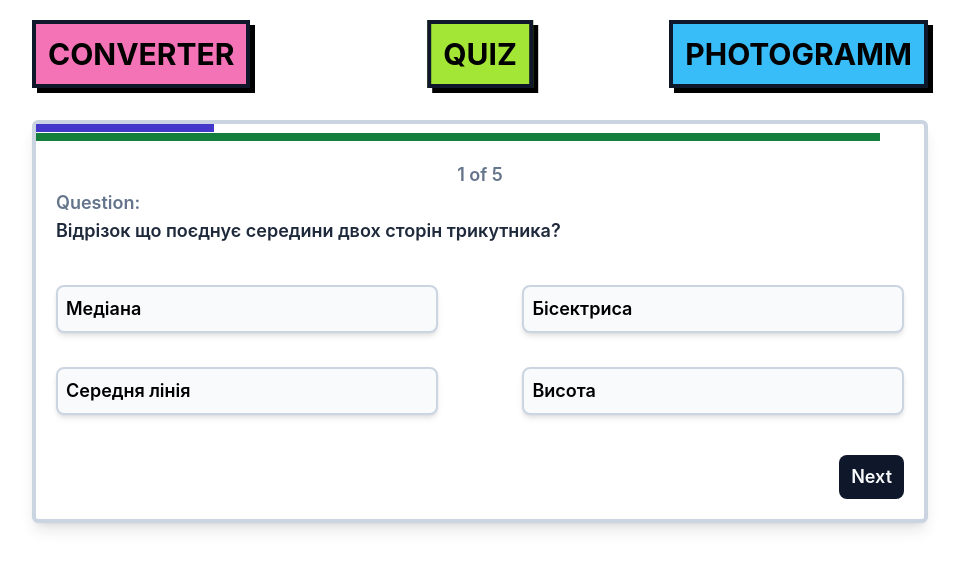
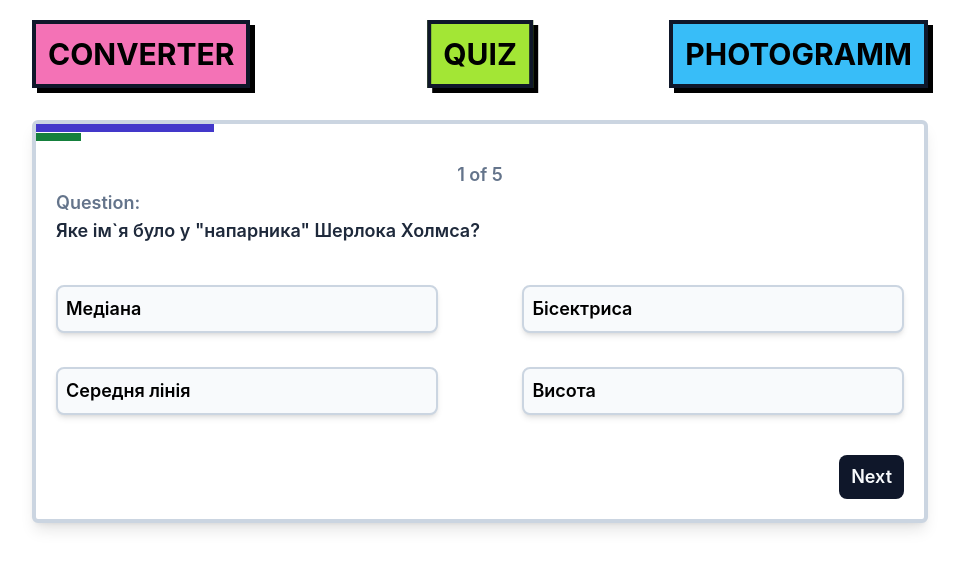
Before and after one commit to VelHRH/FrontCourse, a React (Create React App) app in the folder project3/: page /quiz in a window 1280 px wide. Shown: the top 568 px of the page, without its empty margins (160-1124 px from the left). Built offline with nearby package versions, Linux system fonts and the light colour scheme.

Commit message:
question switch done

```diff
--- a/project3/src/components/Task2/NextBtn.jsx
+++ b/project3/src/components/Task2/NextBtn.jsx
@@ -1,11 +1,9 @@
 import React from "react";
 
-export const NextBtn = ({ question, setQuestion }) => {
+export const NextBtn = ({ qSwitcher }) => {
  return (
   <button
-   onClick={() => {
-    question < 5 && setQuestion(question + 1);
-   }}
+   onClick={() => qSwitcher()}
    className="text-slate-50 bg-slate-900 self-end px-3 py-2 rounded-lg hover:bg-slate-800"
   >
    Next
--- a/project3/src/components/Task2/Progressbar.jsx
+++ b/project3/src/components/Task2/Progressbar.jsx
@@ -1,18 +1,20 @@
 import React, { useEffect, useState } from "react";
 
-export const Progressbar = ({ question, setQuestion }) => {
+export const Progressbar = ({ question, qSwitcher }) => {
  const [width, setWidth] = useState((100 / 5) * question);
- const [timer, setTimer] = useState(100);
+ const [timer, setTimer] = useState(10);
  useEffect(() => {
   setWidth(question * 20);
-  console.log(width);
+ }, [question]);
+ useEffect(() => {
+  setTimer(10);
  }, [question]);
  useEffect(() => {
   if (timer > 0) {
    setTimeout(() => setTimer(timer - 1), 1000);
   }
   if (timer === 0) {
-   setQuestion(question + 1);
+   qSwitcher();
   }
  }, [timer]);
  return (
--- a/project3/src/components/Task2/QuestionInfo.jsx
+++ b/project3/src/components/Task2/QuestionInfo.jsx
@@ -1,13 +1,12 @@
 import React from "react";
+import { QUESTIONS } from "./data";
 
-export const QuestionInfo = ({ number }) => {
+export const QuestionInfo = ({ question }) => {
  return (
   <>
-   <div className="text-slate-500 self-center">{number} of 5</div>
+   <div className="text-slate-500 self-center">{question} of 5</div>
    <div className="text-slate-500">Question:</div>
-   <div className="text-slate-800">
-    Відрізок що поєднує середини двох сторін трикутника?
-   </div>
+   <div className="text-slate-800">{QUESTIONS[question].text}</div>
   </>
  );
 };
--- /dev/null
+++ b/project3/src/components/Task2/Result.jsx
@@ -0,0 +1,5 @@
+import React from "react";
+
+export const Result = () => {
+ return <div>Result</div>;
+};
--- a/project3/src/components/Task2/data.js
+++ b/project3/src/components/Task2/data.js
@@ -1,4 +1,4 @@
-export const EASY_QUESTIONS = [
+export const QUESTIONS = [
   {
     text: "По якій ноті музиканти налаштовують свої інструменти?",
     options: [
--- a/project3/src/pages/Task2.jsx
+++ b/project3/src/pages/Task2.jsx
@@ -1,16 +1,26 @@
-import React, { useState } from "react";
+import React, { useEffect, useState } from "react";
 import { Choice } from "../components/Task2/Choice";
 import { NextBtn } from "../components/Task2/NextBtn";
 import { Progressbar } from "../components/Task2/Progressbar";
 import { QuestionInfo } from "../components/Task2/QuestionInfo";
+import { Result } from "../components/Task2/Result";
 
 const Task2 = () => {
  const [question, setQuestion] = useState(1);
+ const [isFinished, setIsFinished] = useState(false);
+
+ const qSwitcher = () => {
+  question < 5 && setQuestion(question + 1);
+  question === 5 && setIsFinished(true);
+ };
+
  return (
   <div className="flex flex-col w-[70%] ml-[50%] text-lg translate-x-[-50%] font-semibold bg-white border-4 rounded-md border-slate-300 shadow-lg mt-10">
-   <Progressbar question={question} setQuestion={setQuestion} />
+   <Progressbar question={question} qSwitcher={qSwitcher} />
    <div className="w-full h-full p-5 flex flex-col">
-    <QuestionInfo number={question} />
+    {!isFinished && (
+     <>
+      <QuestionInfo question={question} />
       <div className="flex flex-wrap my-10">
        <Choice mr="mr-[10%]">Медіана</Choice>
        <Choice>Бісектриса</Choice>
@@ -19,7 +29,10 @@ const Task2 = () => {
        </Choice>
        <Choice mt="mt-[4%]">Висота</Choice>
       </div>
-    <NextBtn question={question} setQuestion={setQuestion} />
+      <NextBtn qSwitcher={qSwitcher} />
+     </>
+    )}
+    {isFinished && <Result />}
    </div>
   </div>
  );
```
Lines whose indentation alone changed are shown as unchanged.
